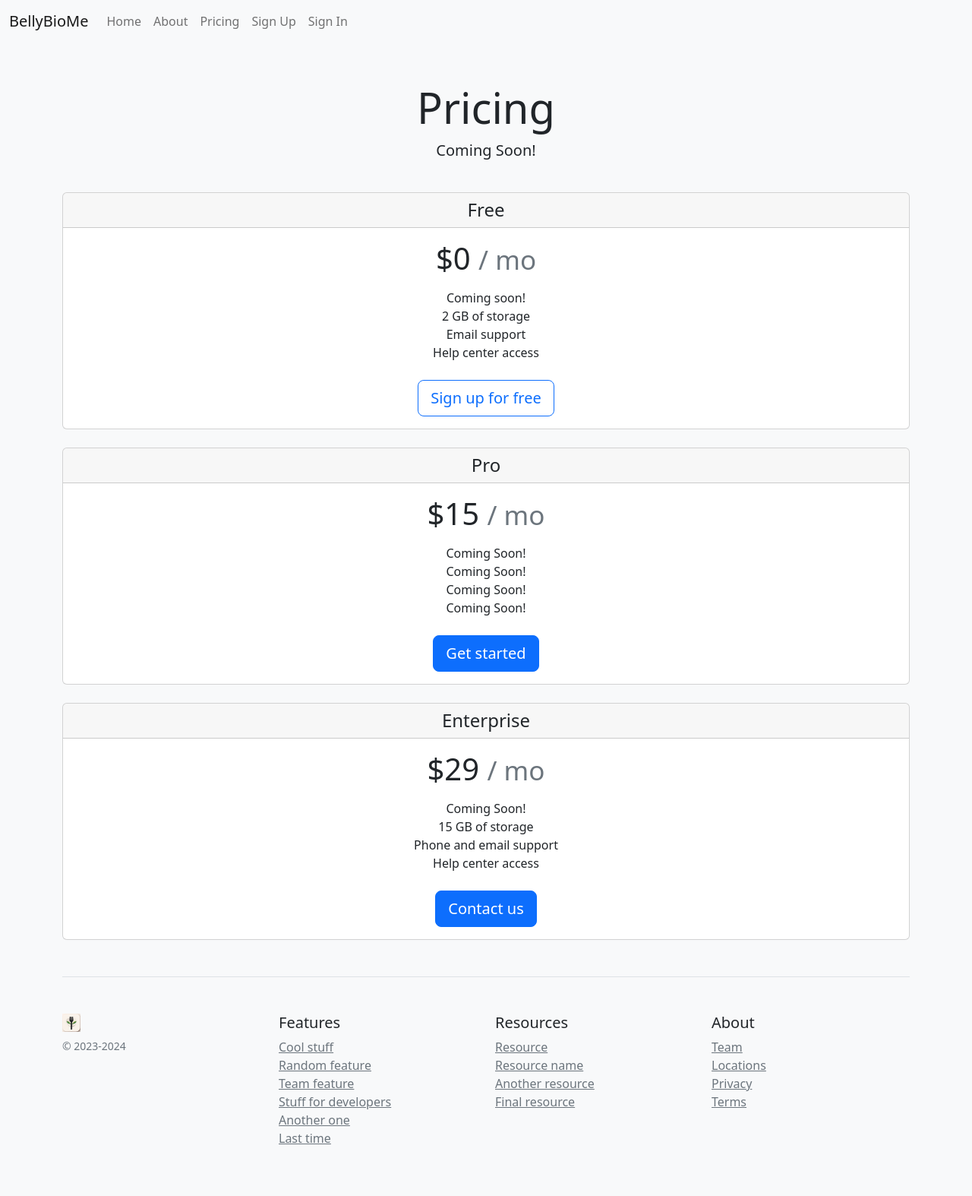
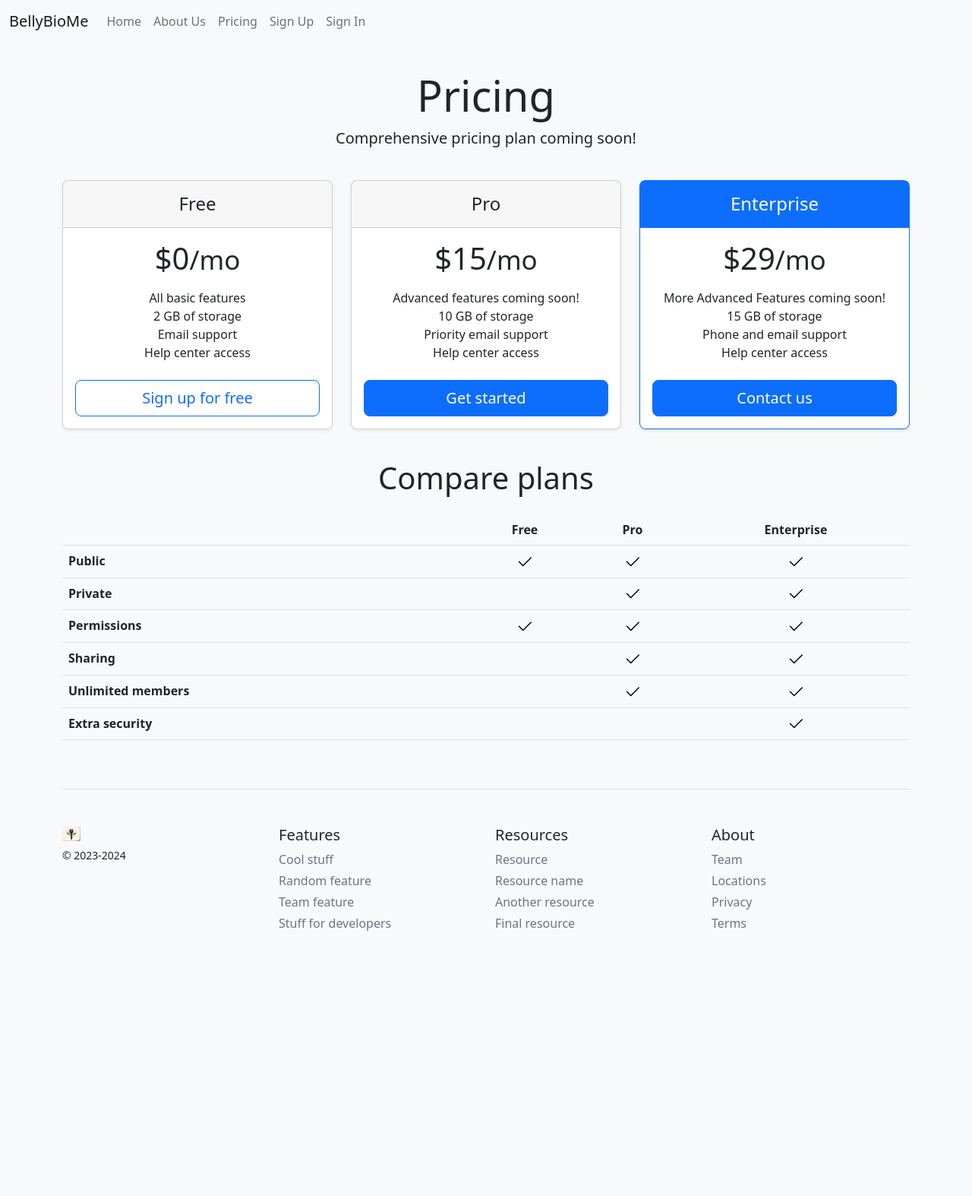
Before and after one commit to tinytena/BellyBioMe, a Django app: page /pricing/ in a window 1280 px wide. Shown: the whole page at 76% size. After the commit the page ends 1225 px from the top, so only its background shows below. Run offline with Django 4.2, Linux system fonts and the light colour scheme; lists and menus that the app fills with data are empty; parts of the project's set-up code (start-up, migrations or seed data) failed here and were passed over; some libraries are stand-ins or nearby versions.

Commit message:
ui updates for pricing page..

```diff
--- a/bellybiome/bellybiome/templates/base.html
+++ b/bellybiome/bellybiome/templates/base.html
@@ -55,10 +55,10 @@
           <div class="collapse navbar-collapse" id="navbarSupportedContent">
             <ul class="navbar-nav mr-auto">
               <li class="nav-item active">
-                <a class="nav-link" href="{% url 'home' %}">Home <span class="visually-hidden">(current)</span></a>
+                <a class="nav-link" href="{% url 'home' %}">Home<span class="visually-hidden">(current)</span></a>
               </li>
               <li class="nav-item">
-                <a class="nav-link" href="{% url 'about' %}">About</a>
+                <a class="nav-link" href="{% url 'about' %}">About Us</a>
               </li>
               <li class="nav-item">
                 <a class="nav-link" href="{% url 'pricing' %}">Pricing</a>
--- a/bellybiome/bellybiome/templates/pages/about.html
+++ b/bellybiome/bellybiome/templates/pages/about.html
@@ -1,7 +1,9 @@
 {% extends "base.html" %}
 
+{% load static i18n compress %}
+
 {% block title %}
-  About Us
+  About Us - BellyBioMe
 {% endblock title %}
 {% block bodyclass %}
   bg-light
--- a/bellybiome/bellybiome/templates/pages/home.html
+++ b/bellybiome/bellybiome/templates/pages/home.html
@@ -1,7 +1,7 @@
 {% extends "base.html" %}
 
 {% block title %}
-  Home
+  Home - BellyBioMe
 {% endblock title %}
 {% block bodyclass %}
   bg-light
--- a/bellybiome/bellybiome/templates/pages/pricing.html
+++ b/bellybiome/bellybiome/templates/pages/pricing.html
@@ -1,136 +1,256 @@
 {% extends "base.html" %}
 
 {% load static %}
+{% load static i18n compress %}
 
 {% block title %}
-  Pricing
+  Pricing - BellyBioMe
 {% endblock title %}
 {% block bodyclass %}
   bg-light
 {% endblock bodyclass %}
+{% compress css %}
+  <link href="{% static 'css/pricing.css' %}" rel="stylesheet" />
+{% endcompress %}
 {% block body %}
-  <div class="pricing-header px-3 py-3 pt-md-5 pb-md-4 mx-auto text-center">
-    <h1 class="display-4">Pricing</h1>
-    <p class="lead">Coming Soon!</p>
+  <svg xmlns="http://www.w3.org/2000/svg" class="d-none">
+    <symbol id="check" viewBox="0 0 16 16">
+    <title>Check</title>
+    <path d="M13.854 3.646a.5.5 0 0 1 0 .708l-7 7a.5.5 0 0 1-.708 0l-3.5-3.5a.5.5 0 1 1 .708-.708L6.5 10.293l6.646-6.647a.5.5 0 0 1 .708 0z" />
+    </symbol>
+  </svg>
+  <div class="container py-3">
+    <header>
+      <div class="pricing-header p-3 pb-md-4 mx-auto text-center">
+        <h1 class="display-4 fw-normal text-body-emphasis">Pricing</h1>
+        <p class="fs-5 text-body-secondary">Comprehensive pricing plan coming soon!</p>
       </div>
-  <div class="container">
-    <div class="card-deck mb-3 text-center">
-      <div class="card mb-4 box-shadow">
-        <div class="card-header">
-          <h4 class="my-0 font-weight-normal">Free</h4>
+    </header>
+    <main>
+      <div class="row row-cols-1 row-cols-md-3 mb-3 text-center">
+        <div class="col">
+          <div class="card mb-4 rounded-3 shadow-sm">
+            <div class="card-header py-3">
+              <h4 class="my-0 fw-normal">Free</h4>
             </div>
             <div class="card-body">
               <h1 class="card-title pricing-card-title">
-            $0 <small class="text-muted">/ mo</small>
+                $0<small class="text-body-secondary fw-light">/mo</small>
               </h1>
               <ul class="list-unstyled mt-3 mb-4">
-            <li>Coming soon!</li>
+                <li>All basic features</li>
                 <li>2 GB of storage</li>
                 <li>Email support</li>
                 <li>Help center access</li>
               </ul>
-          <button type="button" class="btn btn-lg btn-block btn-outline-primary">Sign up for free</button>
+              <a class="w-100 btn btn-lg btn-outline-primary"
+                 href="{% url 'account_signup' %}">Sign up for free</a>
             </div>
           </div>
-      <div class="card mb-4 box-shadow">
-        <div class="card-header">
-          <h4 class="my-0 font-weight-normal">Pro</h4>
+        </div>
+        <div class="col">
+          <div class="card mb-4 rounded-3 shadow-sm">
+            <div class="card-header py-3">
+              <h4 class="my-0 fw-normal">Pro</h4>
             </div>
             <div class="card-body">
               <h1 class="card-title pricing-card-title">
-            $15 <small class="text-muted">/ mo</small>
+                $15<small class="text-body-secondary fw-light">/mo</small>
               </h1>
               <ul class="list-unstyled mt-3 mb-4">
-            <li>Coming Soon!</li>
-            <li>Coming Soon!</li>
-            <li>Coming Soon!</li>
-            <li>Coming Soon!</li>
+                <li>Advanced features coming soon!</li>
+                <li>10 GB of storage</li>
+                <li>Priority email support</li>
+                <li>Help center access</li>
               </ul>
-          <button type="button" class="btn btn-lg btn-block btn-primary">Get started</button>
+              <button type="button" class="w-100 btn btn-lg btn-primary">Get started</button>
             </div>
           </div>
-      <div class="card mb-4 box-shadow">
-        <div class="card-header">
-          <h4 class="my-0 font-weight-normal">Enterprise</h4>
+        </div>
+        <div class="col">
+          <div class="card mb-4 rounded-3 shadow-sm border-primary">
+            <div class="card-header py-3 text-bg-primary border-primary">
+              <h4 class="my-0 fw-normal">Enterprise</h4>
             </div>
             <div class="card-body">
               <h1 class="card-title pricing-card-title">
-            $29 <small class="text-muted">/ mo</small>
+                $29<small class="text-body-secondary fw-light">/mo</small>
               </h1>
               <ul class="list-unstyled mt-3 mb-4">
-            <li>Coming Soon!</li>
+                <li>More Advanced Features coming soon!</li>
                 <li>15 GB of storage</li>
                 <li>Phone and email support</li>
                 <li>Help center access</li>
               </ul>
-          <button type="button" class="btn btn-lg btn-block btn-primary">Contact us</button>
+              <button type="button" class="w-100 btn btn-lg btn-primary">Contact us</button>
             </div>
           </div>
         </div>
+      </div>
+      <h2 class="display-6 text-center mb-4">Compare plans</h2>
+      <div class="table-responsive">
+        <table class="table text-center">
+          <thead>
+            <tr>
+              <th class="col-width-34"></th>
+              <th class="col-width-22">Free</th>
+              <th class="col-width-22">Pro</th>
+              <th class="col-width-22">Enterprise</th>
+            </tr>
+          </thead>
+          <tbody>
+            <tr>
+              <th scope="row" class="text-start">Public</th>
+              <td>
+                <svg class="bi" width="24" height="24">
+                  <use xlink:href="#check" />
+                </svg>
+              </td>
+              <td>
+                <svg class="bi" width="24" height="24">
+                  <use xlink:href="#check" />
+                </svg>
+              </td>
+              <td>
+                <svg class="bi" width="24" height="24">
+                  <use xlink:href="#check" />
+                </svg>
+              </td>
+            </tr>
+            <tr>
+              <th scope="row" class="text-start">Private</th>
+              <td></td>
+              <td>
+                <svg class="bi" width="24" height="24">
+                  <use xlink:href="#check" />
+                </svg>
+              </td>
+              <td>
+                <svg class="bi" width="24" height="24">
+                  <use xlink:href="#check" />
+                </svg>
+              </td>
+            </tr>
+          </tbody>
+          <tbody>
+            <tr>
+              <th scope="row" class="text-start">Permissions</th>
+              <td>
+                <svg class="bi" width="24" height="24">
+                  <use xlink:href="#check" />
+                </svg>
+              </td>
+              <td>
+                <svg class="bi" width="24" height="24">
+                  <use xlink:href="#check" />
+                </svg>
+              </td>
+              <td>
+                <svg class="bi" width="24" height="24">
+                  <use xlink:href="#check" />
+                </svg>
+              </td>
+            </tr>
+            <tr>
+              <th scope="row" class="text-start">Sharing</th>
+              <td></td>
+              <td>
+                <svg class="bi" width="24" height="24">
+                  <use xlink:href="#check" />
+                </svg>
+              </td>
+              <td>
+                <svg class="bi" width="24" height="24">
+                  <use xlink:href="#check" />
+                </svg>
+              </td>
+            </tr>
+            <tr>
+              <th scope="row" class="text-start">Unlimited members</th>
+              <td></td>
+              <td>
+                <svg class="bi" width="24" height="24">
+                  <use xlink:href="#check" />
+                </svg>
+              </td>
+              <td>
+                <svg class="bi" width="24" height="24">
+                  <use xlink:href="#check" />
+                </svg>
+              </td>
+            </tr>
+            <tr>
+              <th scope="row" class="text-start">Extra security</th>
+              <td></td>
+              <td></td>
+              <td>
+                <svg class="bi" width="24" height="24">
+                  <use xlink:href="#check" />
+                </svg>
+              </td>
+            </tr>
+          </tbody>
+        </table>
+      </div>
+    </main>
     <footer class="pt-4 my-md-5 pt-md-5 border-top">
       <div class="row">
         <div class="col-12 col-md">
           <img class="mb-2"
                src="{% static 'icons/icon.png' %}"
-               alt="BellyBioMe icon"
+               alt="BellyBioMe Logo"
                width="24"
-               height="24" />
-          <small class="d-block mb-3 text-muted">© 2023-2024</small>
+               height="19" />
+          <small class="d-block mb-3 text-body-secondary">© 2023-2024</small>
         </div>
         <div class="col-6 col-md">
           <h5>Features</h5>
           <ul class="list-unstyled text-small">
-            <li>
-              <a class="text-muted" href="#">Cool stuff</a>
+            <li class="mb-1">
+              <a class="link-secondary text-decoration-none" href="#">Cool stuff</a>
             </li>
-            <li>
-              <a class="text-muted" href="#">Random feature</a>
+            <li class="mb-1">
+              <a class="link-secondary text-decoration-none" href="#">Random feature</a>
             </li>
-            <li>
-              <a class="text-muted" href="#">Team feature</a>
+            <li class="mb-1">
+              <a class="link-secondary text-decoration-none" href="#">Team feature</a>
             </li>
-            <li>
-              <a class="text-muted" href="#">Stuff for developers</a>
-            </li>
-            <li>
-              <a class="text-muted" href="#">Another one</a>
-            </li>
-            <li>
-              <a class="text-muted" href="#">Last time</a>
+            <li class="mb-1">
+              <a class="link-secondary text-decoration-none" href="#">Stuff for developers</a>
             </li>
           </ul>
         </div>
         <div class="col-6 col-md">
           <h5>Resources</h5>
           <ul class="list-unstyled text-small">
-            <li>
-              <a class="text-muted" href="#">Resource</a>
+            <li class="mb-1">
+              <a class="link-secondary text-decoration-none" href="#">Resource</a>
             </li>
-            <li>
-              <a class="text-muted" href="#">Resource name</a>
+            <li class="mb-1">
+              <a class="link-secondary text-decoration-none" href="#">Resource name</a>
             </li>
-            <li>
-              <a class="text-muted" href="#">Another resource</a>
+            <li class="mb-1">
+              <a class="link-secondary text-decoration-none" href="#">Another resource</a>
             </li>
-            <li>
-              <a class="text-muted" href="#">Final resource</a>
+            <li class="mb-1">
+              <a class="link-secondary text-decoration-none" href="#">Final resource</a>
             </li>
           </ul>
         </div>
         <div class="col-6 col-md">
           <h5>About</h5>
           <ul class="list-unstyled text-small">
-            <li>
-              <a class="text-muted" href="#">Team</a>
+            <li class="mb-1">
+              <a class="link-secondary text-decoration-none" href="#">Team</a>
             </li>
-            <li>
-              <a class="text-muted" href="#">Locations</a>
+            <li class="mb-1">
+              <a class="link-secondary text-decoration-none" href="#">Locations</a>
             </li>
-            <li>
-              <a class="text-muted" href="#">Privacy</a>
+            <li class="mb-1">
+              <a class="link-secondary text-decoration-none" href="#">Privacy</a>
             </li>
-            <li>
-              <a class="text-muted" href="#">Terms</a>
+            <li class="mb-1">
+              <a class="link-secondary text-decoration-none" href="#">Terms</a>
             </li>
           </ul>
         </div>
--- a/bellybiome/config/settings/production.py
+++ b/bellybiome/config/settings/production.py
@@ -194,7 +194,7 @@ LOGGING = {
         "log_file": {
             "level": "DEBUG",
             "class": "logging.handlers.RotatingFileHandler",
-            "filename": "/var/app/current/django_errors.log",
+            "filename": "django_errors.log",
             "maxBytes": 16777216,  # 16 megabytes
             "backupCount": 4,
             "formatter": "verbose",
```
Also changed, not shown: bellybiome/bellybiome/static/css/pricing.css (added, +16 -0 lines), 1 other file. Lines whose indentation alone changed are shown as unchanged.
